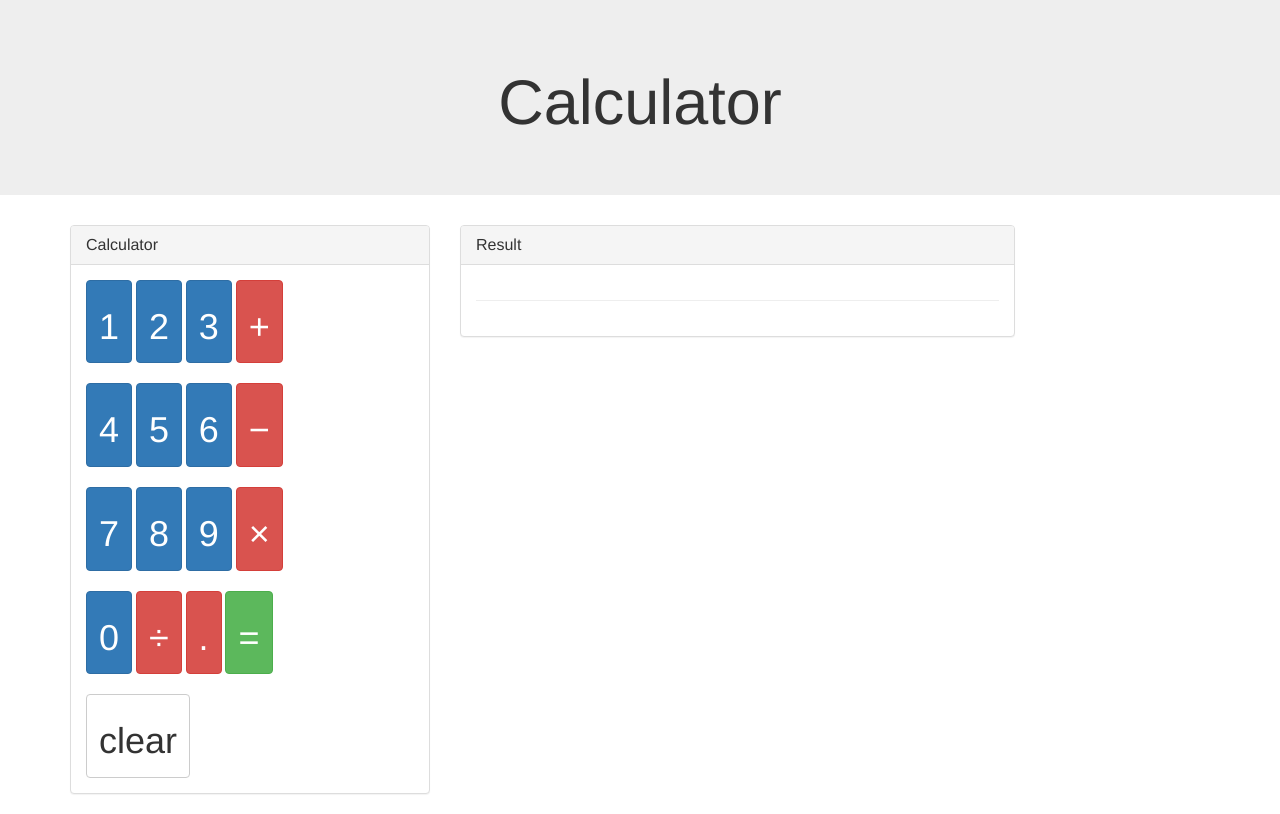
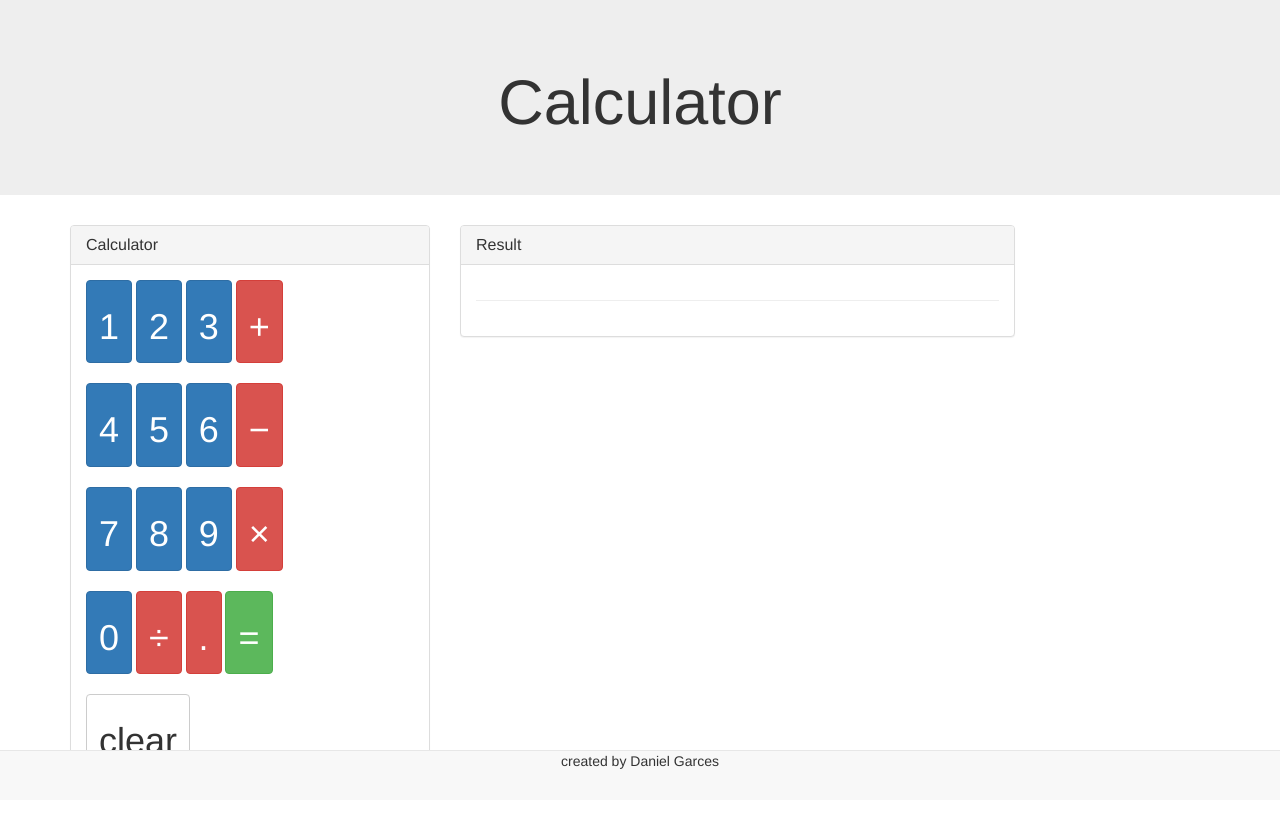
Before and after one commit to dandotjs/CalculatorApp, a plain HTML site: page index.html in a window 1280 px wide. Drawn offline with nearby package versions, Linux system fonts and the light colour scheme.

Commit message:
added footer at the bottom

```diff
--- a/index.html
+++ b/index.html
@@ -101,6 +101,11 @@
             </div>
         </div>
     </div>
+    <footer class="navbar navbar-default navbar-fixed-bottom">
+        <div class="container text-center">
+          <p>created by Daniel Garces</p>
+        </div>
+    </footer>
     <script src="src/app/calc.js">
     </script>
 </html>
```
